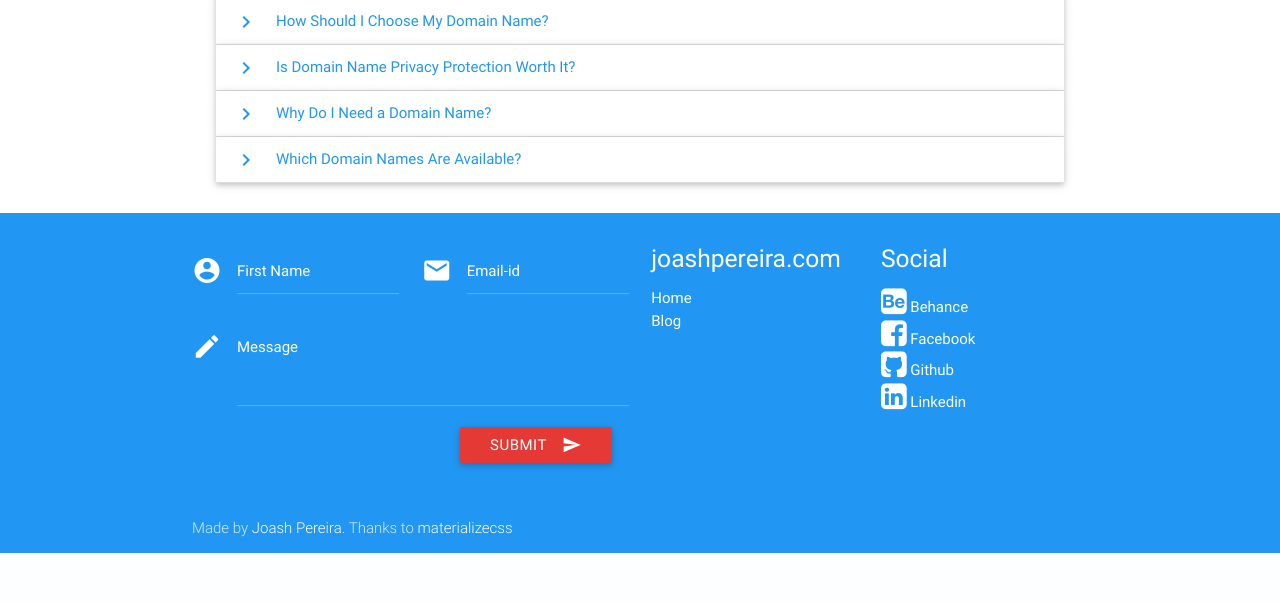
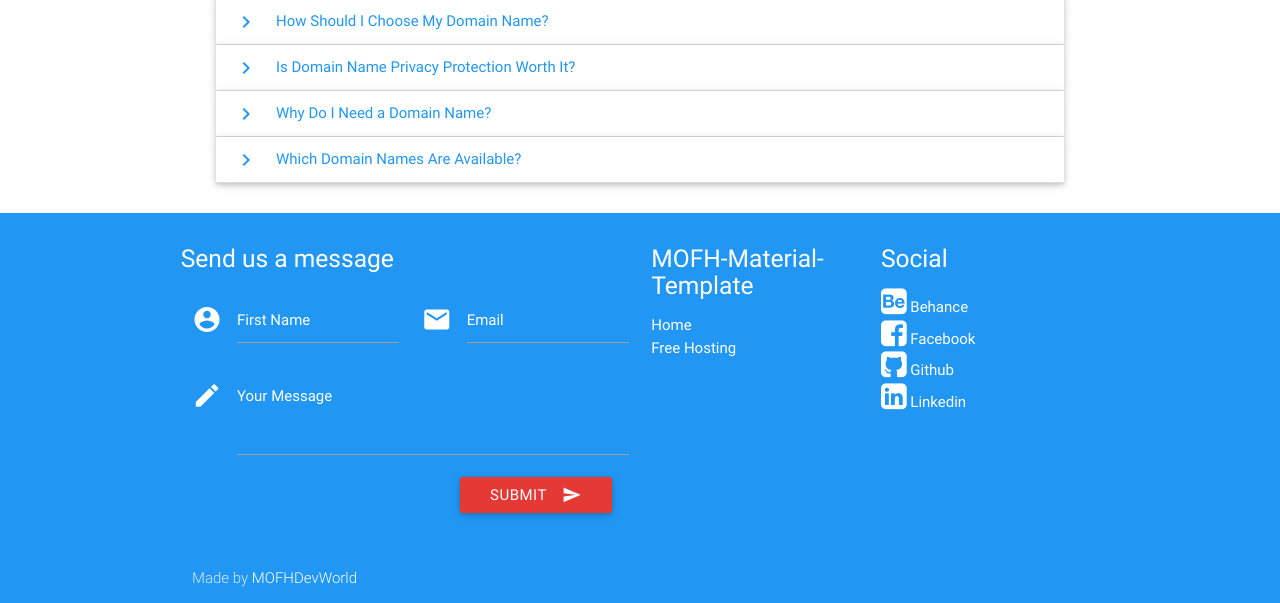
Before and after one commit to MOFHDevs/mofh-material-template, a PHP site: page /domain.php in a window 1280 px wide. Shown: the part 2650-3253 px from the top of the page. Before the commit the page ends 3203 px from the top, so only its background shows below. Run offline with PHP 8.4, Linux system fonts and the light colour scheme.

Commit message:
Domain.php (#5)
1. Add Config file magic
2. Add the Title
3. Improve SEO
4. Fix Logo problem
5. Add footer

```diff
--- a/domain.php
+++ b/domain.php
@@ -1,12 +1,12 @@
-<?
-include('geturl.php');
+<?php
+include 'config.php';
 ?>
 <!DOCTYPE html>
 <html>
 <head>
     <meta http-equiv="Content-Type" content="text/html; charset=UTF-8">
     <meta name="viewport" content="width=device-width, initial-scale=1, maximum-scale=1.0, user-scalable=no">
-    <title>Domain Names - <? echo "$yourdomain" ;?></title>
+    <title>Domain Names - <?=$mofh['title'];?></title>
 	<meta name="keywords" content="free, web, hosting, web hosting, domain names, web site, search engine optimization, hosting, servers, domain, names, availability, created, page">
 	<meta name="description" content="Get Free Professional Web Hosting for your Website">
 	<meta name="author" content="MOFHDevWorld">
@@ -14,12 +14,12 @@ include('geturl.php');
 	<meta name="revisit-after" content="5 days">
 	<meta name="theme-color" content="#2196F3">
 	<meta name="twitter:card" content="summary_large_image">
-    <meta property="og:url" content="https://">
+    <meta property="og:url" content="<?=$mofh['protocol'];?><?=$mofh['domain'];?>/domain.php">
 	<meta property="og:type" content="website">
 	<meta property="og:title" content="Domain Names - Free Professional Web Hosting">
-	<meta property="og:image" content="https://">
+	<meta property="og:image" content="<?=$mofh['logo'];?>">
 	<meta property="og:locale" content="en_US">
-	<link rel="canonical" href="https://">
+	<link rel="canonical" href="<?=$mofh['protocol'];?><?=$mofh['domain'];?>/domain.php">
 	<link rel='shortcut icon' href="favicon.ico">
 
     <!-- CSS  -->
@@ -42,7 +42,7 @@ include('geturl.php');
     <nav id="nav_f" class="default_color" role="navigation">
         <div class="container">
             <div class="nav-wrapper">
-            <a href="/" id="logo-container" class="brand-logo"><? echo "$yourdomain" ;?></a>
+            <a href="/" id="logo-container" class="brand-logo"><?=$mofh['domain'];?></a>
                 <ul itemscope itemtype="http://www.schema.org/SiteNavigationElement" class="right hide-on-med-and-down">
                     <li itemprop="name"><a href="free-hosting.php" itemprop="url">Free Hosting</a></li>
                     <li itemprop="name"><a href="premium-hosting.php" itemprop="url">Premium Hosting</a></li>
@@ -324,13 +324,14 @@ include('geturl.php');
 </div>
 </div>
 
-	  <!--Footer-->
+<!--Footer-->
 <footer id="contact" class="page-footer default_color scrollspy">
     <div class="container">
         <div class="row">
             <div class="col l6 s12">
                 <form class="col s12" action="contact.php" method="post">
                     <div class="row">
+                      <h5 class="white-text"> Send us a message </h5>
                         <div class="input-field col s6">
                             <i class="mdi-action-account-circle prefix white-text"></i>
                             <input id="icon_prefix" name="name" type="text" class="validate white-text">
@@ -339,12 +340,12 @@ include('geturl.php');
                         <div class="input-field col s6">
                             <i class="mdi-communication-email prefix white-text"></i>
                             <input id="icon_email" name="email" type="email" class="validate white-text">
-                            <label for="icon_email" class="white-text">Email-id</label>
+                            <label for="icon_email" class="white-text">Email</label>
                         </div>
                         <div class="input-field col s12">
                             <i class="mdi-editor-mode-edit prefix white-text"></i>
                             <textarea id="icon_prefix2" name="message" class="materialize-textarea white-text"></textarea>
-                            <label for="icon_prefix2" class="white-text">Message</label>
+                            <label for="icon_prefix2" class="white-text">Your Message</label>
                         </div>
                         <div class="col offset-s7 s5">
                             <button class="btn waves-effect waves-light red darken-1" type="submit">Submit
@@ -355,10 +356,10 @@ include('geturl.php');
                 </form>
             </div>
             <div class="col l3 s12">
-                <h5 class="white-text">joashpereira.com</h5>
+                <h5 class="white-text"><?=$mofh['title'];?></h5>
                 <ul>
-                    <li><a class="white-text" href="http://www.joashpereira.com/">Home</a></li>
-                    <li><a class="white-text" href="http://www.joashpereira.com/blog">Blog</a></li>
+                    <li><a class="white-text" href="<?=$mofh['domain'];?>">Home</a></li>
+                    <li><a class="white-text" href="free-hosting.php">Free Hosting</a></li>
                 </ul>
             </div>
             <div class="col l3 s12">
@@ -390,7 +391,7 @@ include('geturl.php');
     </div>
     <div class="footer-copyright default_color">
         <div class="container">
-            Made by <a class="white-text" href="http://joashpereira.com">Joash Pereira</a>. Thanks to <a class="white-text" href="http://materializecss.com/">materializecss</a>
+            Made by <a class="white-text" href="https://github.com/MOFHDevWorld">MOFHDevWorld</a>
         </div>
     </div>
 </footer>
```
